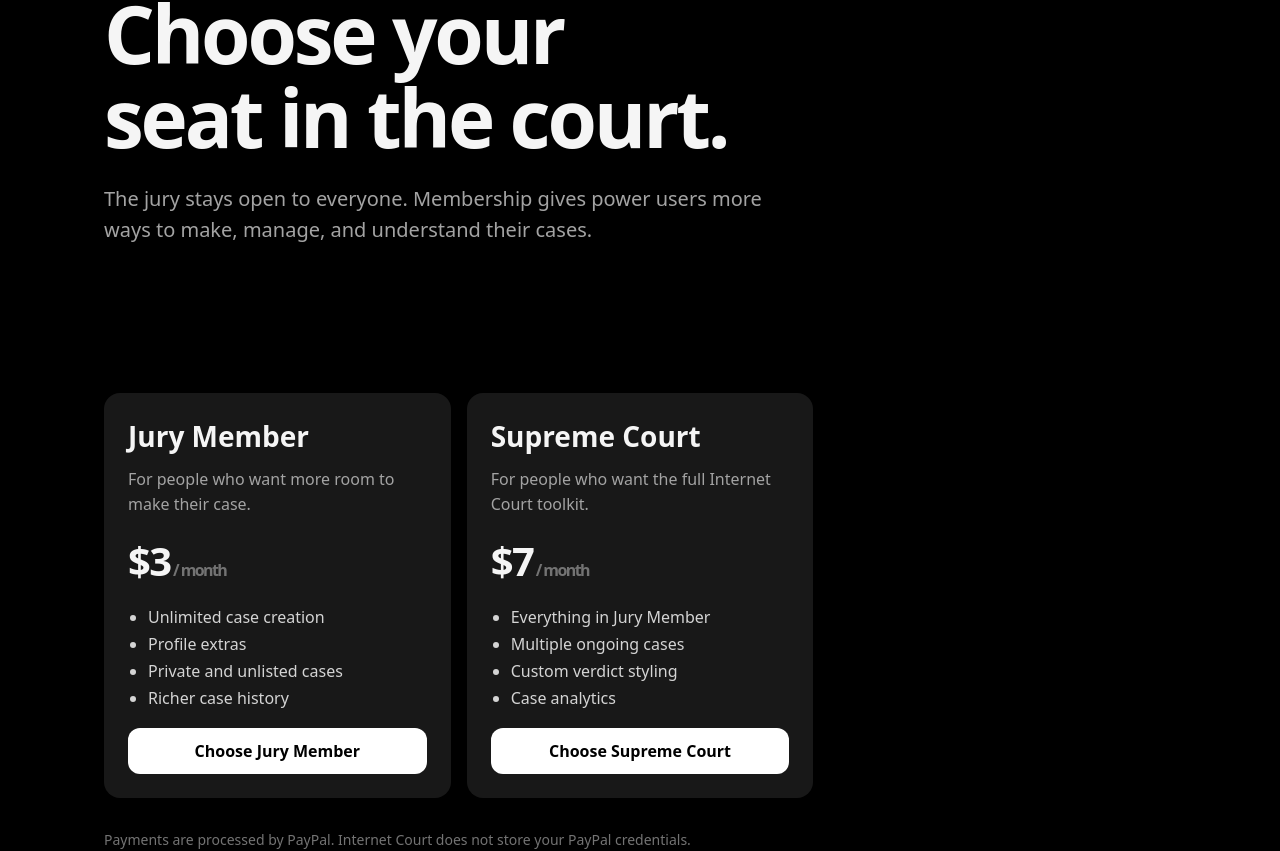
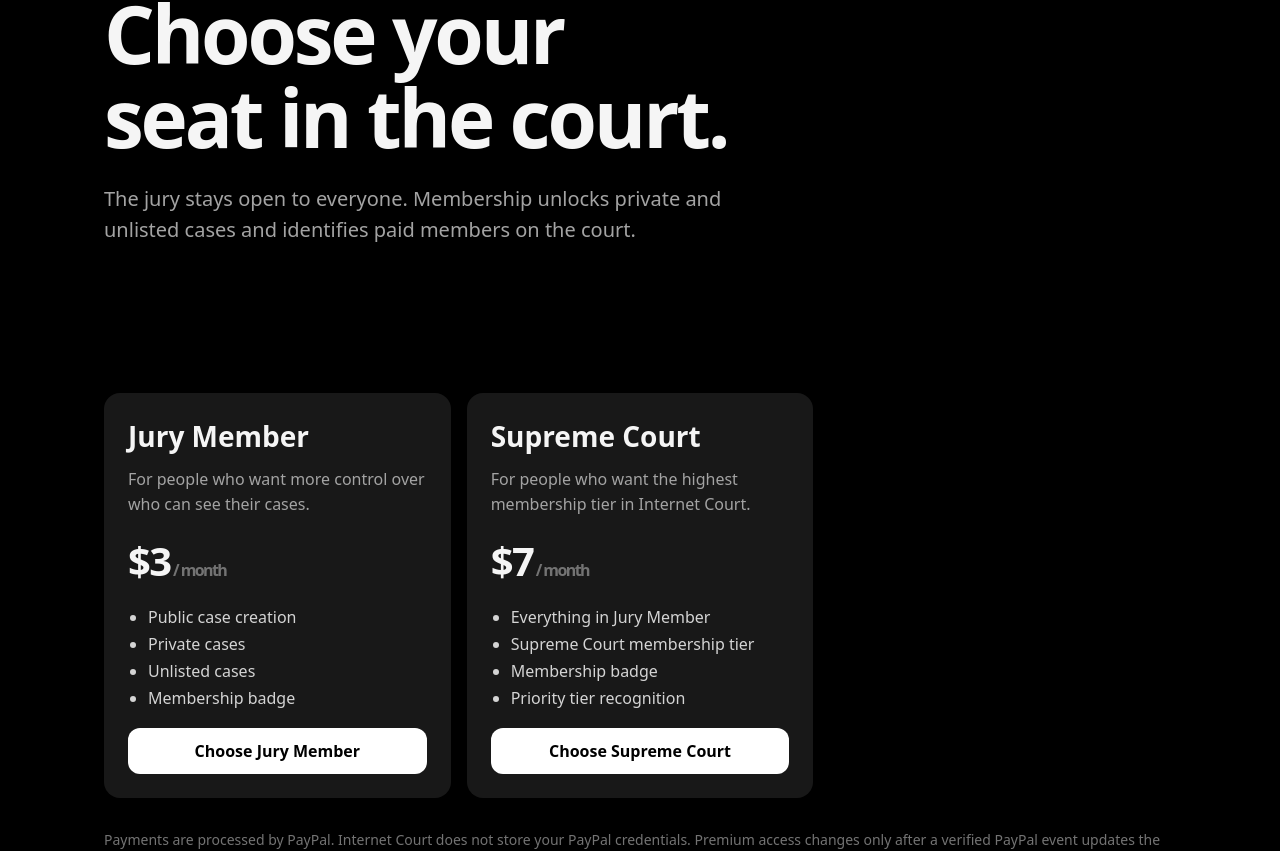
Before and after one commit to SohailKhan0525/internet-court, a Next.js app: page /pricing in a window 1280 px wide. Shown: the part 230-1081 px from the top of the page. Built offline with nearby package versions, Linux system fonts and the light colour scheme; no server answers.

Commit message:
Align pricing with enforced membership entitlements

```diff
--- a/app/pricing/page.tsx
+++ b/app/pricing/page.tsx
@@ -8,15 +8,15 @@
     code: 'jury_member',
     name: 'Jury Member',
     price: '$3',
-    description: 'For people who want more room to make their case.',
-    features: ['Unlimited case creation', 'Profile extras', 'Private and unlisted cases', 'Richer case history'],
+    description: 'For people who want more control over who can see their cases.',
+    features: ['Public case creation', 'Private cases', 'Unlisted cases', 'Membership badge'],
   },
   {
     code: 'supreme_court',
     name: 'Supreme Court',
     price: '$7',
-    description: 'For people who want the full Internet Court toolkit.',
-    features: ['Everything in Jury Member', 'Multiple ongoing cases', 'Custom verdict styling', 'Case analytics'],
+    description: 'For people who want the highest membership tier in Internet Court.',
+    features: ['Everything in Jury Member', 'Supreme Court membership tier', 'Membership badge', 'Priority tier recognition'],
   },
 ] as const;
 
@@ -68,7 +68,7 @@
         <section className="section" style={{ paddingTop: 80 }}>
           <span className="eyebrow">Membership</span>
           <h1 className="section-title" style={{ fontSize: 'clamp(48px, 8vw, 80px)', marginBottom: 24 }}>Choose your seat in the court.</h1>
-          <p style={{ maxWidth: 680, color: '#a3a3a3', fontSize: 20, lineHeight: 1.55 }}>The jury stays open to everyone. Membership gives power users more ways to make, manage, and understand their cases.</p>
+          <p style={{ maxWidth: 680, color: '#a3a3a3', fontSize: 20, lineHeight: 1.55 }}>The jury stays open to everyone. Membership unlocks private and unlisted cases and identifies paid members on the court.</p>
         </section>
         <section className="section" aria-label="Subscription plans">
           <div className="grid">
@@ -89,7 +89,7 @@
             ))}
           </div>
           {error && <div className="error" role="alert" style={{ marginTop: 24 }}>{error}</div>}
-          <p style={{ color: '#737373', marginTop: 32, fontSize: 14 }}>Payments are processed by PayPal. Internet Court does not store your PayPal credentials.</p>
+          <p style={{ color: '#737373', marginTop: 32, fontSize: 14 }}>Payments are processed by PayPal. Internet Court does not store your PayPal credentials. Premium access changes only after a verified PayPal event updates the subscription record.</p>
         </section>
       </main>
       <footer className="footer"><span>Internet Court</span><a href="/">Return to court</a></footer>
```
